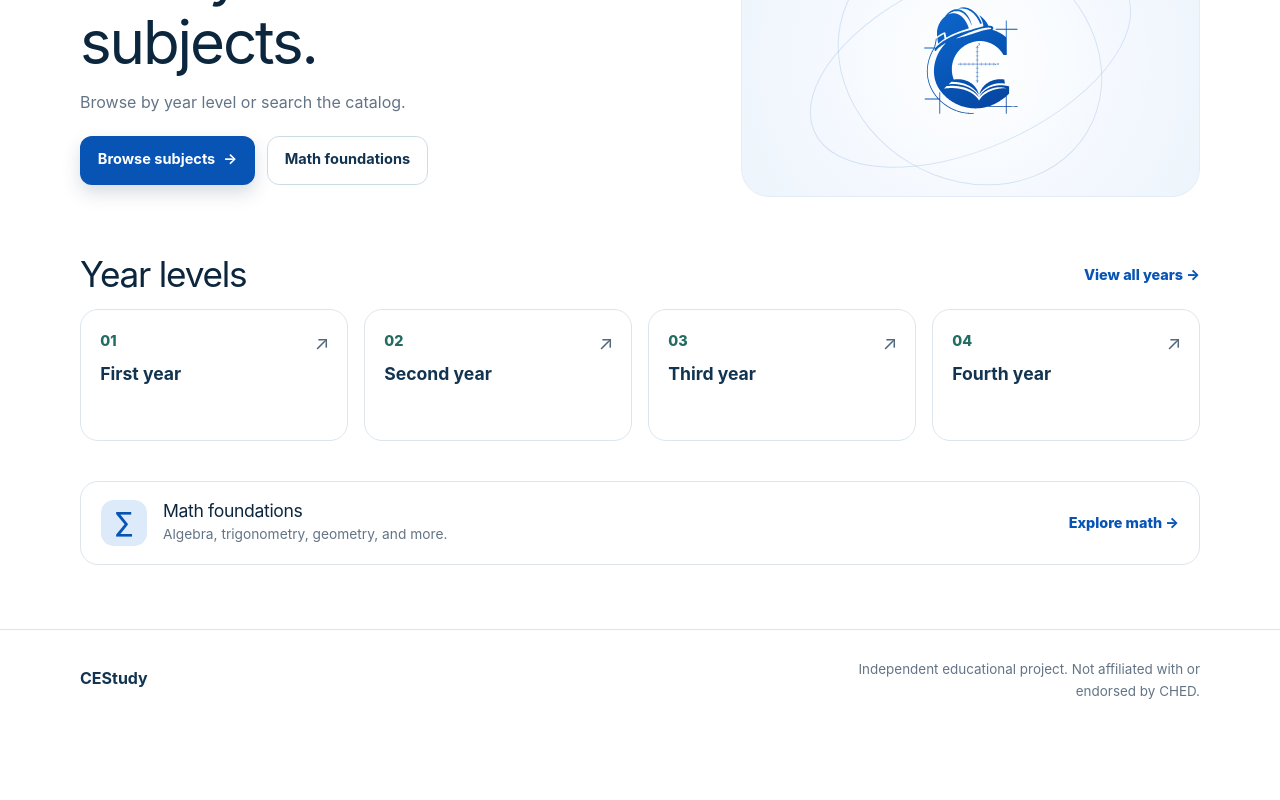
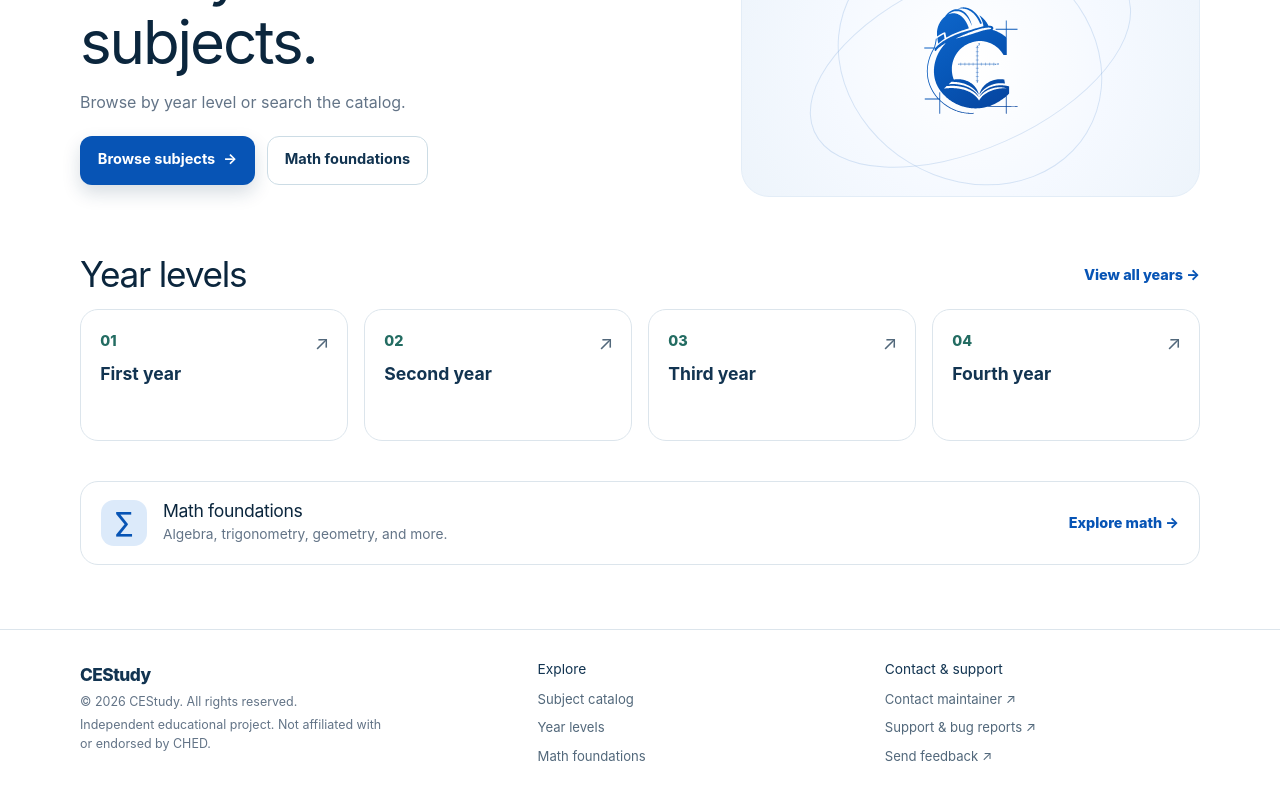
Before and after one commit to justryan-n2d/CEStudy, a React (Vite) app: page / in a window 1280 px wide. Shown: the part 214-1014 px from the top of the page. Before the commit the page ends 945 px from the top, so only its background shows below. Built offline with nearby package versions, Linux system fonts and the light colour scheme; no server answers.

Commit message:
feat(ui): add copyright and support footer links

```diff
--- a/src/components/Layout.tsx
+++ b/src/components/Layout.tsx
@@ -33,8 +33,23 @@ export function Layout({ children }: { children: ReactNode }) {
       <main id="main-content" className="main-content">{children}</main>
       <footer className="site-footer">
         <div className="footer-inner">
-          <div><strong>CEStudy</strong></div>
-          <p className="footer-note">Independent educational project. Not affiliated with or endorsed by CHED.</p>
+          <section className="footer-brand" aria-label="About CEStudy">
+            <Link className="footer-brand-name" to="/">CEStudy</Link>
+            <p className="footer-copyright">© {new Date().getFullYear()} CEStudy. All rights reserved.</p>
+            <p className="footer-disclaimer">Independent educational project. Not affiliated with or endorsed by CHED.</p>
+          </section>
+          <nav className="footer-links" aria-label="Explore CEStudy">
+            <h2>Explore</h2>
+            <Link to="/catalog">Subject catalog</Link>
+            <Link to="/years">Year levels</Link>
+            <Link to="/math-foundations">Math foundations</Link>
+          </nav>
+          <nav className="footer-links" aria-label="Contact, support, and feedback">
+            <h2>Contact &amp; support</h2>
+            <a href="https://github.com/justryan-n2d" target="_blank" rel="noopener noreferrer">Contact maintainer <span aria-hidden="true">↗</span></a>
+            <a href="https://github.com/justryan-n2d/CEStudy/issues" target="_blank" rel="noopener noreferrer">Support &amp; bug reports <span aria-hidden="true">↗</span></a>
+            <a href="https://github.com/justryan-n2d/CEStudy/issues/new" target="_blank" rel="noopener noreferrer">Send feedback <span aria-hidden="true">↗</span></a>
+          </nav>
         </div>
       </footer>
     </div>
--- a/src/styles/global.css
+++ b/src/styles/global.css
@@ -92,3 +92,25 @@
   .home-math-copy{flex-basis:calc(100% - 56px)}
   .home-math-entry .text-link{margin-left:3.1rem}
 }
+
+
+/* Footer: copyright, navigation, and support links */
+.footer-inner{display:grid;grid-template-columns:minmax(0,1.35fr) repeat(2,minmax(0,1fr));align-items:start;gap:2rem;padding-block:2rem 2.2rem;color:var(--muted);font-size:.84rem}
+.footer-brand{min-width:0}
+.footer-brand-name{display:inline-block;color:var(--navy);font-size:1.08rem;font-weight:850;letter-spacing:-.03em}
+.footer-copyright,.footer-disclaimer{margin:.5rem 0 0;font-size:.78rem;line-height:1.55}
+.footer-disclaimer{max-width:310px}
+.footer-links{display:flex;flex-direction:column;align-items:flex-start;gap:.6rem;min-width:0}
+.footer-links h2{margin:0 0 .15rem;color:var(--navy);font-size:.86rem;letter-spacing:0}
+.footer-links a{color:#52687b;font-size:.82rem;line-height:1.45;text-decoration:none;text-underline-offset:3px}
+.footer-links a:hover{color:var(--brand-blue);text-decoration:underline}
+.footer-links a:focus-visible{outline:3px solid var(--brand-blue);outline-offset:3px;border-radius:3px}
+@media(max-width:850px){
+  .footer-inner{grid-template-columns:repeat(2,minmax(0,1fr));gap:1.5rem}
+  .footer-brand{grid-column:1/-1}
+}
+@media(max-width:560px){
+  .footer-inner{display:grid;grid-template-columns:1fr;gap:1.25rem;padding-block:1.5rem}
+  .footer-brand{grid-column:auto}
+  .footer-disclaimer{max-width:none}
+}
```
Also changed, not shown: 2 other files (tests, documents, lock files or other folders).
